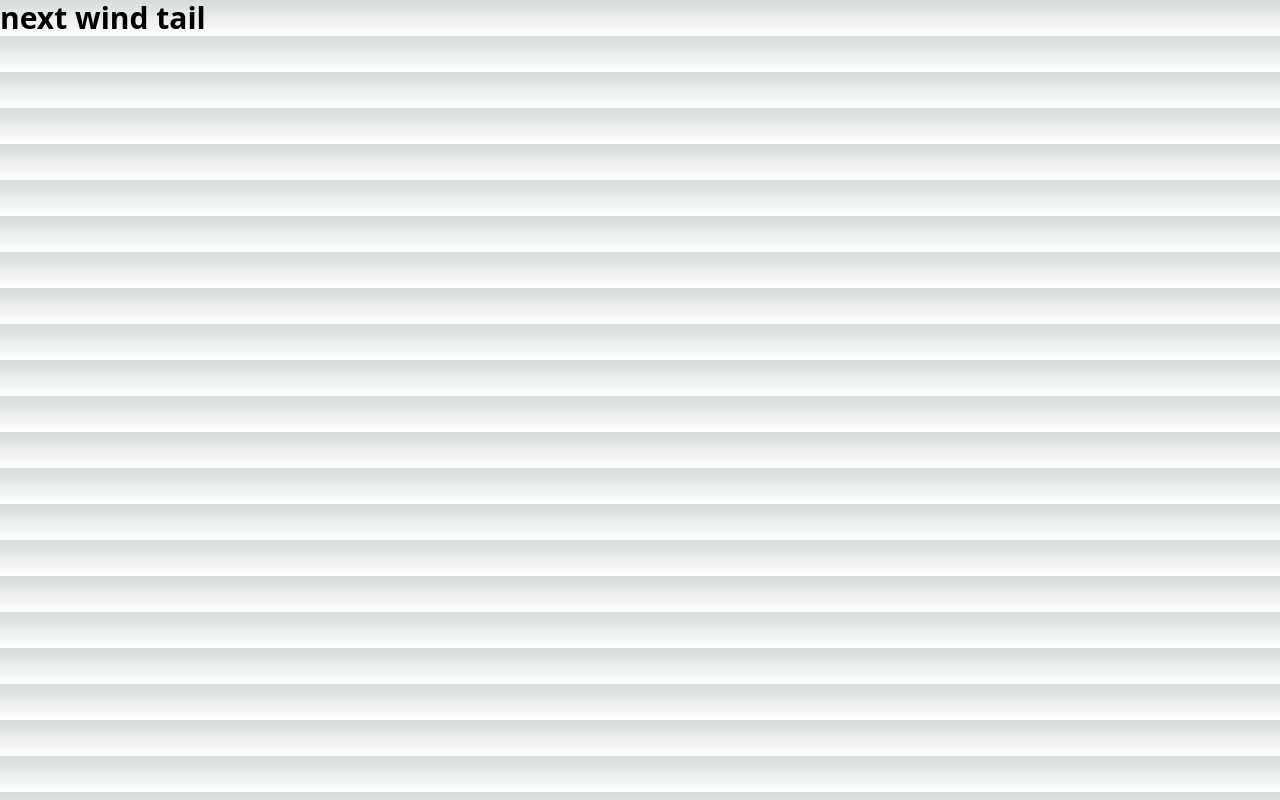
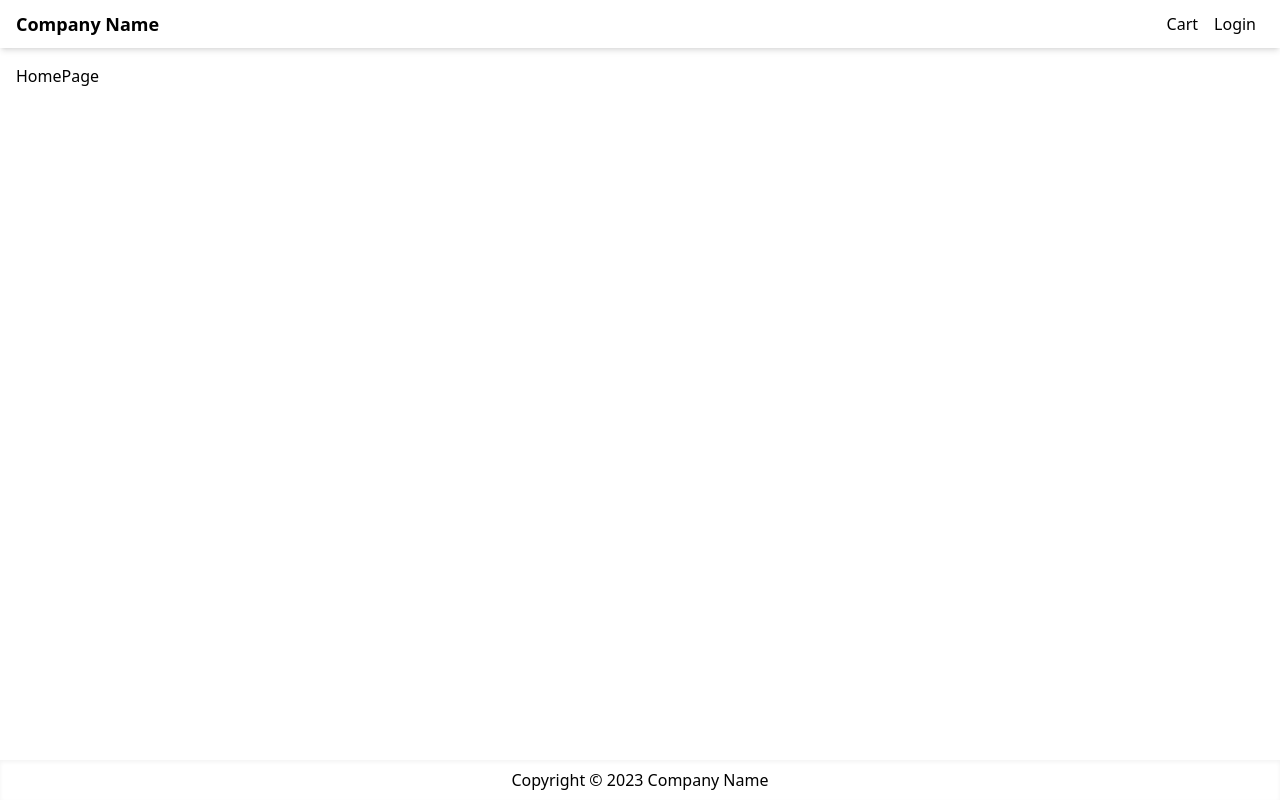
Before and after one commit to Leon-web-net/next-webjs, a Next.js app: page / in a window 1280 px wide. Built offline with nearby package versions, Linux system fonts and the light colour scheme.

Commit message:
Day2-changes

```diff
--- /dev/null
+++ b/components/Layout.js
@@ -0,0 +1,37 @@
+import React from "react";
+import Head from "next/head";
+import Link from "next/link";
+
+export default function Layout({ title, children }) {
+  return (
+    <>
+      <Head>
+        <title>{title ? title + " Company name" : "Company name"}</title>
+        <meta name="description" content="Generated by create next app" />
+        <meta name="viewport" content="width=device-width, initial-scale=1" />
+        <link rel="icon" href="/favicon.ico" />
+      </Head>
+      <div className="flex min-h-screen flex-col justify-between">
+        <header>
+          <nav className="flex h-12 items-center  px-4 justify-between shadow-md">
+            <Link href="/" className="text-lg font-bold">
+              Company Name
+            </Link>
+            <div>
+              <Link href="/cart" className="p-2">
+                Cart
+              </Link>
+              <Link href="/login" className="p-2">
+                Login
+              </Link>
+            </div>
+          </nav>
+        </header>
+        <main className="container m-auto mt-4 px-4 ">{children}</main>
+        <footer className="flex h-10 justify-center items-center shadow-inner">
+          <p>Copyright &copy; 2023 Company Name</p>
+        </footer>
+      </div>
+    </>
+  );
+}
--- a/pages/index.js
+++ b/pages/index.js
@@ -1,15 +1,9 @@
-import Head from "next/head";
+import Layout from "@/components/Layout";
 
 export default function Home() {
   return (
     <>
-      <Head>
-        <title>Create Next App</title>
-        <meta name="description" content="Generated by create next app" />
-        <meta name="viewport" content="width=device-width, initial-scale=1" />
-        <link rel="icon" href="/favicon.ico" />
-      </Head>
-      <h1 className="text-3xl font-bold">next wind tail</h1>
+      <Layout title="HomePage">HomePage</Layout>
     </>
   );
 }
--- /dev/null
+++ b/postcss.config.js
@@ -0,0 +1,6 @@
+module.exports = {
+  plugins: {
+    tailwindcss: {},
+    autoprefixer: {},
+  },
+}
--- a/styles/globals.css
+++ b/styles/globals.css
@@ -2,7 +2,7 @@
 @tailwind components;
 @tailwind utilities;
 
-:root {
+/* :root {
   --max-width: 1100px;
   --border-radius: 12px;
   --font-mono: ui-monospace, Menlo, Monaco, "Cascadia Mono", "Segoe UI Mono",
@@ -108,4 +108,4 @@
   html {
     color-scheme: dark;
   }
-}
+} */
```
Also changed, not shown: .eslintrc.json, 1 other file (tests, documents, lock files or other folders).
